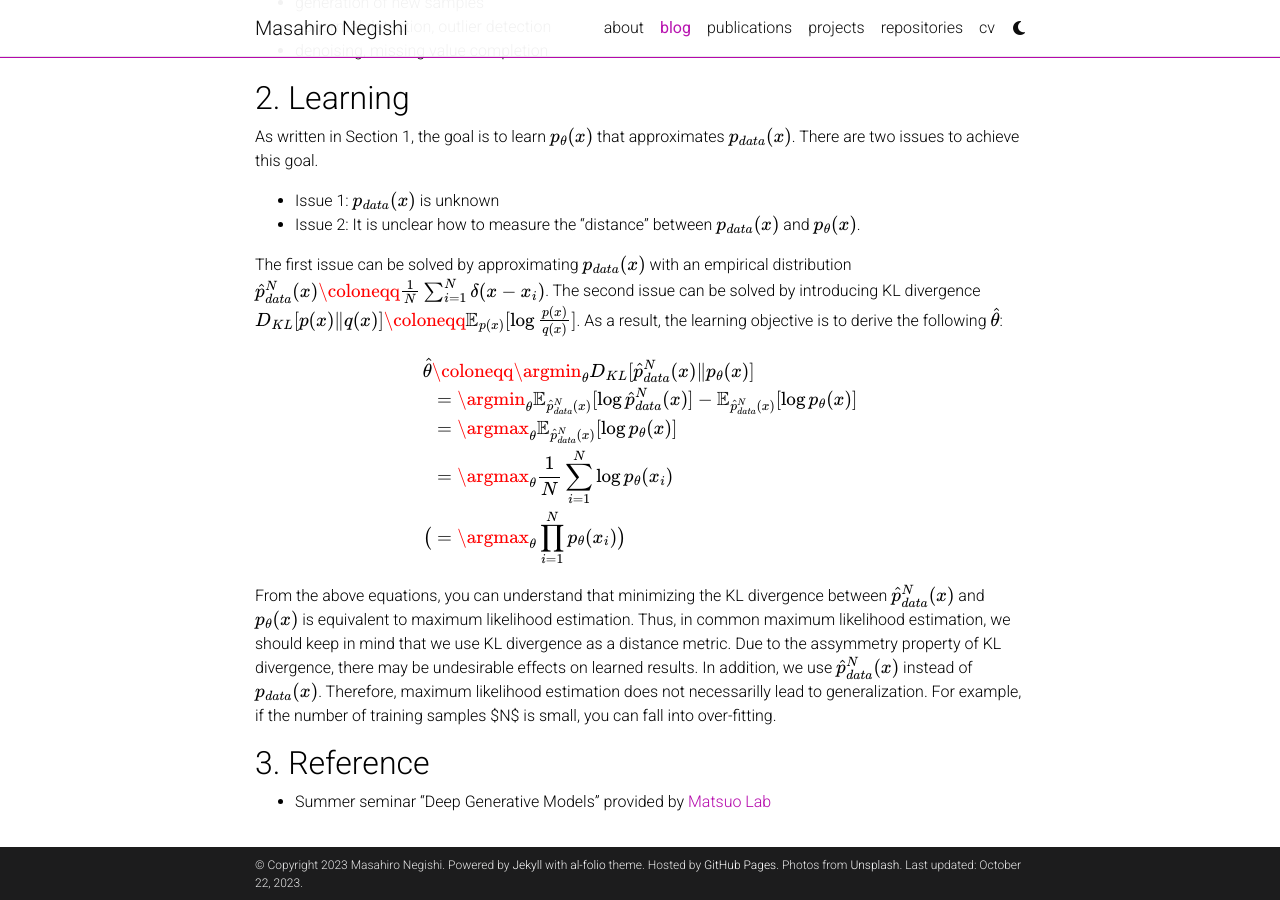
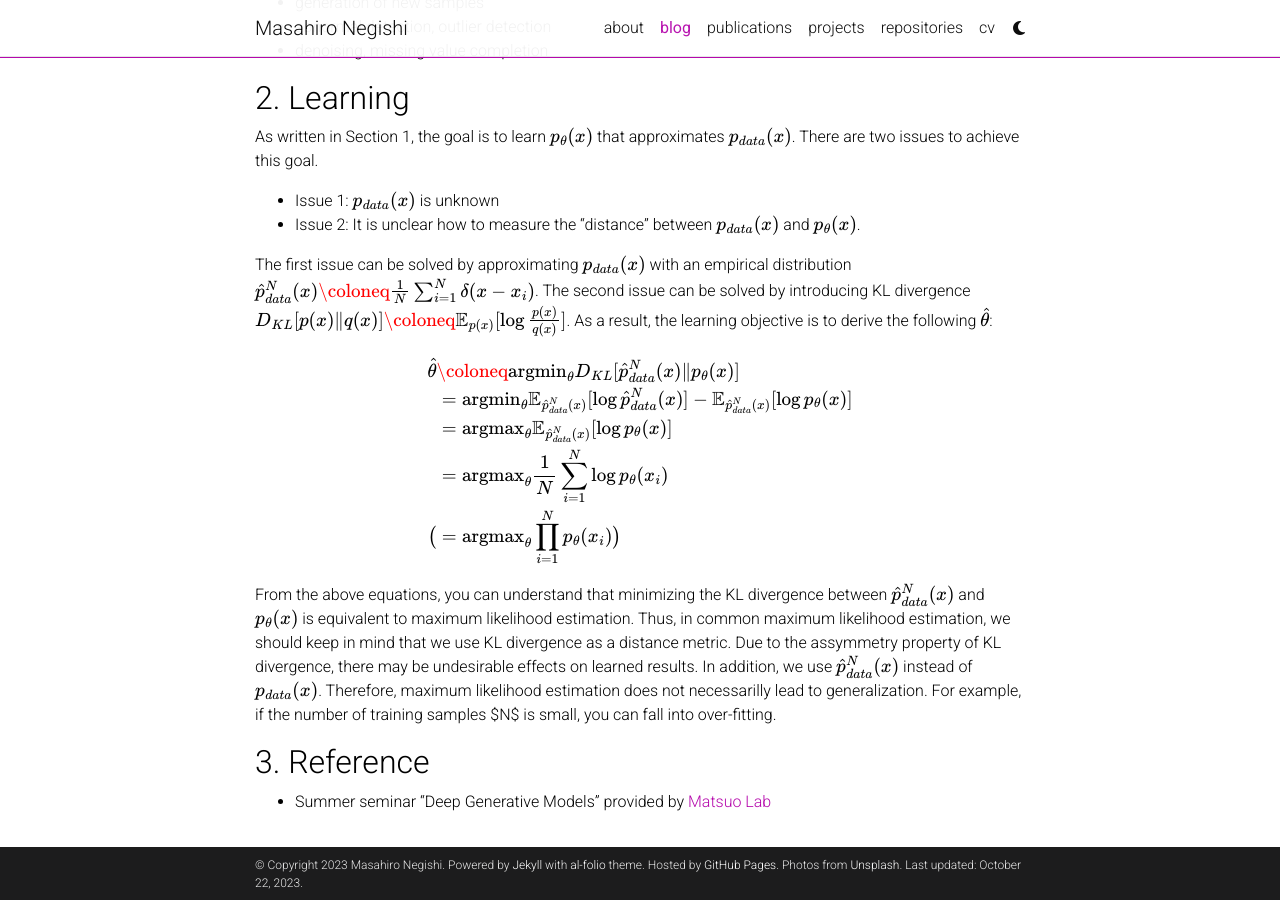
Before and after one commit to masahiro-negishi/masahiro-negishi.github.io, a Jekyll site: the page built from _posts/2023-10-16-generative-models.md, in a window 1280 px wide and 900 px high, scrolled down 622 px. Built offline with Jekyll 4.4.1, drawn with Linux system fonts in a browser that asks for light colours; comment, search, counter and statistics services are not loaded; a style sheet for code colours, icons or effects is not loaded.

Commit message:
update math notations of posts

```diff
--- a/_posts/2023-10-16-generative-models.md
+++ b/_posts/2023-10-16-generative-models.md
@@ -30,15 +30,15 @@
 - Issue 1: $$ p_{data}(x) $$ is unknown
 - Issue 2: It is unclear how to measure the "distance" between $$ p_{data}(x) $$ and $$ p_{\theta}(x) $$.
 
-The first issue can be solved by approximating $$ p_{data}(x) $$ with an empirical distribution $$ \hat{p}_{data}^{N}(x) \coloneqq \frac{1}{N}\sum_{i=1}^{N}\delta(x-x_i) $$. The second issue can be solved by introducing KL divergence $$ D_{KL}[p(x) \Vert q(x)] \coloneqq \mathbb{E}_{p(x)}[\log\frac{p(x)}{q(x)}] $$. As a result, the learning objective is to derive the following $$ \hat{\theta} $$:
+The first issue can be solved by approximating $$ p_{data}(x) $$ with an empirical distribution $$ \hat{p}_{data}^{N}(x) \coloneq \frac{1}{N}\sum_{i=1}^{N}\delta(x-x_i) $$. The second issue can be solved by introducing KL divergence $$ D_{KL}[p(x) \Vert q(x)] \coloneq \mathbb{E}_{p(x)}[\log\frac{p(x)}{q(x)}] $$. As a result, the learning objective is to derive the following $$ \hat{\theta} $$:
 
 $$
 \begin{aligned}
-\hat{\theta} &\coloneqq \argmin_{\theta} D_{KL}[\hat{p}_{data}^{N}(x) \Vert p_{\theta}(x)] \\
-&= \argmin_{\theta} \mathbb{E}_{\hat{p}_{data}^{N}(x)}[\log \hat{p}_{data}^{N}(x)] - \mathbb{E}_{\hat{p}_{data}^{N}(x)}[\log p_{\theta}(x)] \\
-&= \argmax_{\theta} \mathbb{E}_{\hat{p}_{data}^{N}(x)}[\log p_{\theta}(x)] \\
-&= \argmax_{\theta} \frac{1}{N} \sum_{i=1}^{N}\log p_{\theta}(x_i) \\
-\bigl( &= \argmax_{\theta} \prod_{i=1}^{N}p_{\theta}(x_i) \bigr) \\
+\hat{\theta} &\coloneq \text{argmin}_{\theta} D_{KL}[\hat{p}_{data}^{N}(x) \Vert p_{\theta}(x)] \\
+&= \text{argmin}_{\theta} \mathbb{E}_{\hat{p}_{data}^{N}(x)}[\log \hat{p}_{data}^{N}(x)] - \mathbb{E}_{\hat{p}_{data}^{N}(x)}[\log p_{\theta}(x)] \\
+&= \text{argmax}_{\theta} \mathbb{E}_{\hat{p}_{data}^{N}(x)}[\log p_{\theta}(x)] \\
+&= \text{argmax}_{\theta} \frac{1}{N} \sum_{i=1}^{N}\log p_{\theta}(x_i) \\
+\bigl( &= \text{argmax}_{\theta} \prod_{i=1}^{N}p_{\theta}(x_i) \bigr) \\
 \end{aligned}
 $$
 
```
Also changed, not shown: _posts/2023-10-16-em-algorithm.md (+3 -3 lines).
